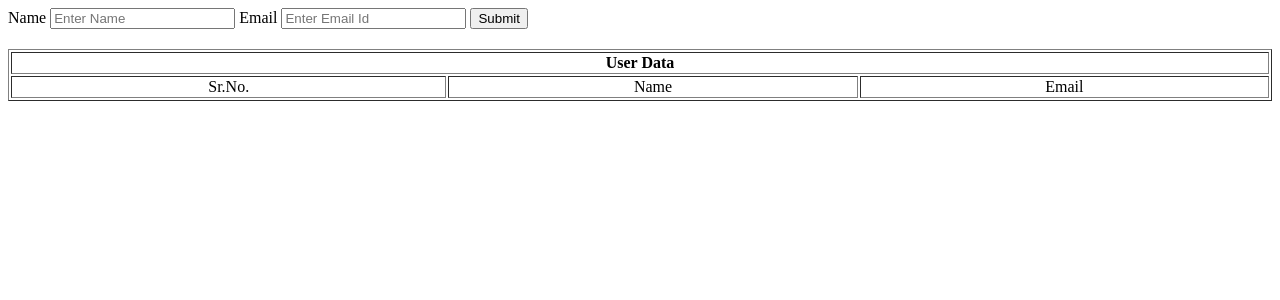
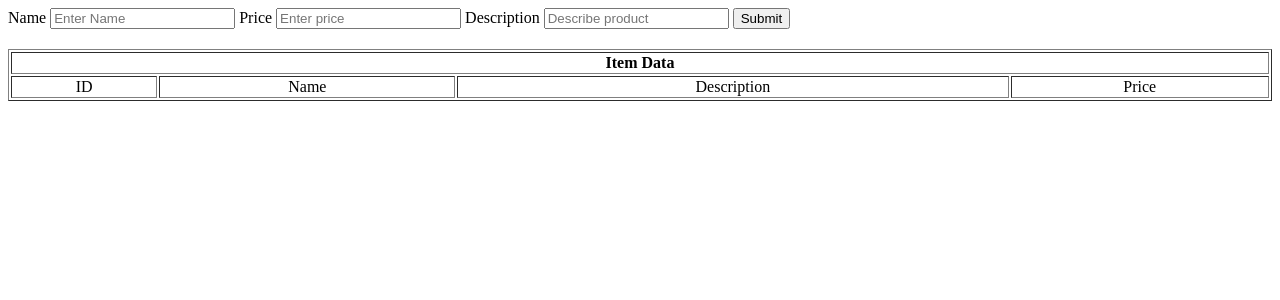
Before and after one commit to Gettgud/3dprint-backend, a Flask app: page /index in a window 1280 px wide. Shown: the top 300 px of the page. Run offline with Flask 2, Linux system fonts and the light colour scheme.

Commit message:
post item information to db

```diff
--- a/app.py
+++ b/app.py
@@ -4,7 +4,7 @@ from flask_sqlalchemy import SQLAlchemy
 app = Flask(__name__)
 
 app.config['SQLALCHEMY_TRACK_MODIFICATIONS'] = False
-app.config['SQLALCHEMY_DATABASE_URI'] = 'postgresql://majfielwtbzupo:678b932034546ee4c7d8906512704b8f00df3e311ee650d4355ae0da02656a21@ec2-44-199-143-43.compute-1.amazonaws.com:5432/dcm34gl41nh898'
+app.config['SQLALCHEMY_DATABASE_URI'] = 'sqlite:///data.db'
 
 db = SQLAlchemy(app)
 
@@ -17,10 +17,10 @@ class Item(db.Model):
 	_id = db.Column(db.Integer, primary_key=True, autoincrement=True)
 	name = db.Column(db.Text(), nullable=False)
 	description = db.Column(db.Text(), nullable=False)
-	price = db.Column(db.Numeric(5,2), nullable=False)
+	price = db.Column(db.Numeric(6,2), nullable=False)
 
 	# A constructor function where we will pass the id, description and price and add as a new entry in the table.
-	def __init__(self, id, name, description, price):
+	def __init__(self, name, description, price):
 		self.name = name
 		self.description = description
 		self.price = price
@@ -42,15 +42,16 @@ def index():
 	if request.method == 'POST': # When a user clicks submit button it will come here.
 		data = request.form # request the data from the form in index.html fileee
 		name = data["name"]
-		email = data["email"]
+		price = data["price"]
+		description = data["description"]
 
-		new_data = User(name, email)
+		new_data = Item(name, description, price)
 		db.session.add(new_data)
 		db.session.commit()
 
-		user_data = User.query.all()
+		item_data = Item.query.all()
 
-		return render_template("index.html", user_data = user_data) # passes user_data variable into the index.html file.
+		return render_template("index.html", item_data = item_data) # passes user_data variable into the index.html file.
 
 	return render_template("index.html")
 
--- a/templates/index.html
+++ b/templates/index.html
@@ -12,8 +12,10 @@
 	<form class="form-inline" action="" method="POST">
 		<label>Name</label>
 	  	<input type="text" id="name" placeholder="Enter Name" name="name">
-	  	<label>Email</label>
-	  	<input type="email" id="email" placeholder="Enter Email Id" name="email">
+	  	<label>Price</label>
+	  	<input type="number" step="0.01" id="price" placeholder="Enter price" name="price">
+		<label>Description</label>
+		<input type="text" id="description" placeholder="Describe product" name="description">
 	  	<button type="submit">Submit</button>
 	</form>
 
@@ -22,21 +24,23 @@
 
 	<table class="data" border="1" style="width: 100%; margin-top: 20px; text-align: center;">
 		<tr>
-			<th colspan="3">User Data</th>
+			<th colspan="4">Item Data</th>
 	  	</tr>
 	  	<tr>
-	  		<td>Sr.No.</td>
+	  		<td>ID</td>
 	    	<td>Name</td>
-	    	<td>Email</td>
+	    	<td>Description</td>
+			<td>Price</td>
 	  	</tr>
 
-	  	<!-- The user_data is a variable containing all the user data from the DB. -->
+	  	<!-- The item_data is a variable containing all the user data from the DB. -->
 
-	  	{% for user in user_data %}
+	  	{% for item in item_data %}
 	  	<tr>
-	  		<td>{{user._id}}</td>
-	  		<td>{{user.name}}</td>
-	  		<td>{{user.email}}</td>
+	  		<td>{{item._id}}</td>
+	  		<td>{{item.name}}</td>
+	  		<td>{{item.description}}</td>
+			<td>{{item.price}}</td>
 	  	</tr>
 	  	{% endfor %}
 
```
Also changed, not shown: User.sqlite3 (deleted), 1 other file.
